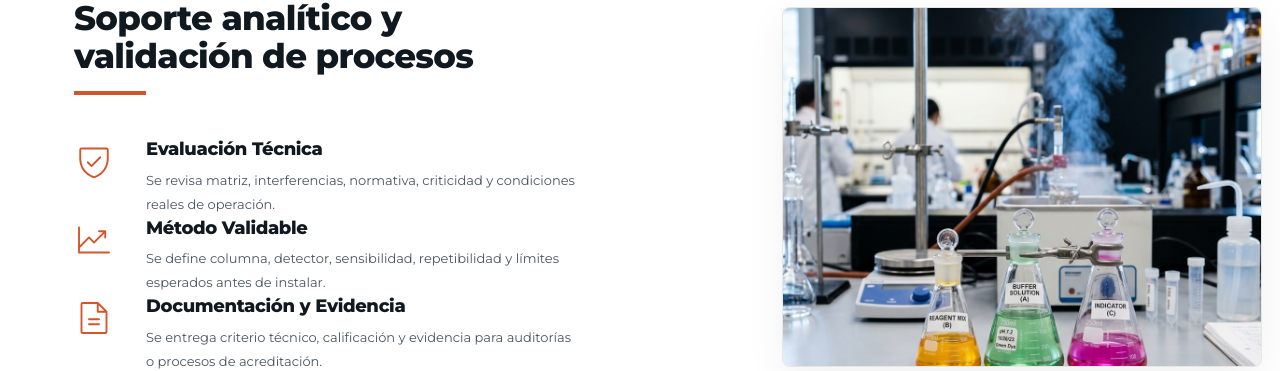
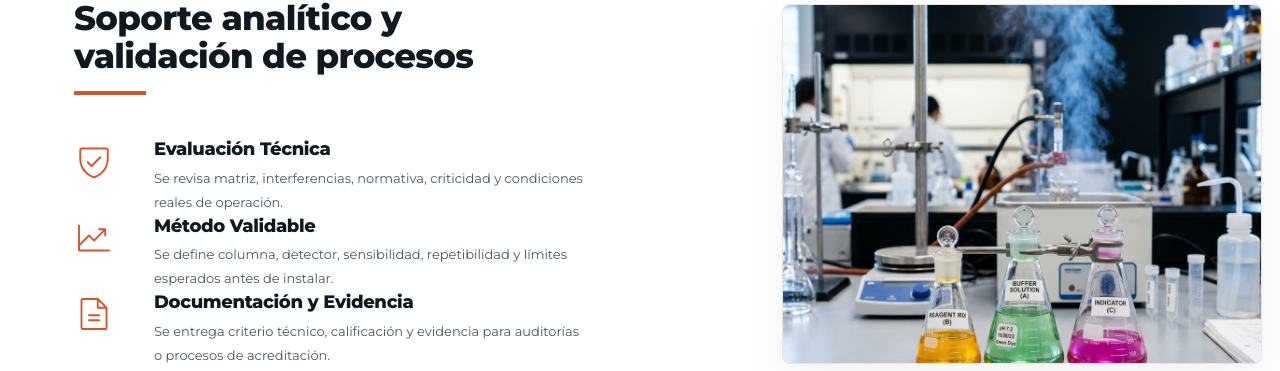
Before and after one commit to delcarpiohub/LandingPage, a Next.js app: page / in a window 1280 px wide. Shown: the part 2399-2770 px from the top of the page. Built offline with nearby package versions, Linux system fonts and the light colour scheme.

Commit message:
style: ajusta espaciado de textos e iconos en la sección de procesos químicos

```diff
--- a/src/components/sections/compliance-band.tsx
+++ b/src/components/sections/compliance-band.tsx
@@ -47,7 +47,7 @@ export function ComplianceBand() {
                 const Icon = item.icon;
                 return (
                   <Reveal key={item.title} delay={index * 0.08}>
-                    <div className="grid grid-cols-[48px_1fr] gap-6 mb-8 last:mb-0 items-start">
+                    <div className="grid grid-cols-[56px_1fr] gap-6 mb-10 last:mb-0 items-start">
                       {/* Icon (Much larger, no circle wrapper, clean text color) */}
                       <div className="flex justify-start pt-1 text-[#D5542B] shrink-0">
                         <Icon size={40} weight="light" />
@@ -55,7 +55,7 @@ export function ComplianceBand() {
 
                       {/* Text Content */}
                       <div>
-                        <h3 className="font-display text-[18px] font-extrabold text-[#101820] mb-1.5 leading-snug">
+                        <h3 className="font-display text-[18px] font-extrabold text-[#101820] mb-1 leading-snug">
                           {item.title}
                         </h3>
                         <p className="text-[13px] leading-6 text-[#4A5560] max-w-[430px]">
```
